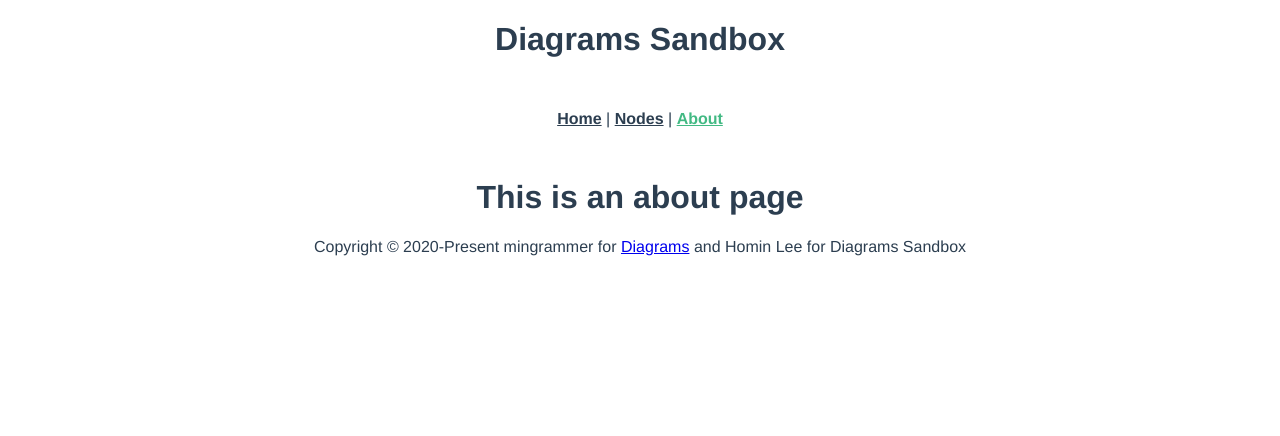
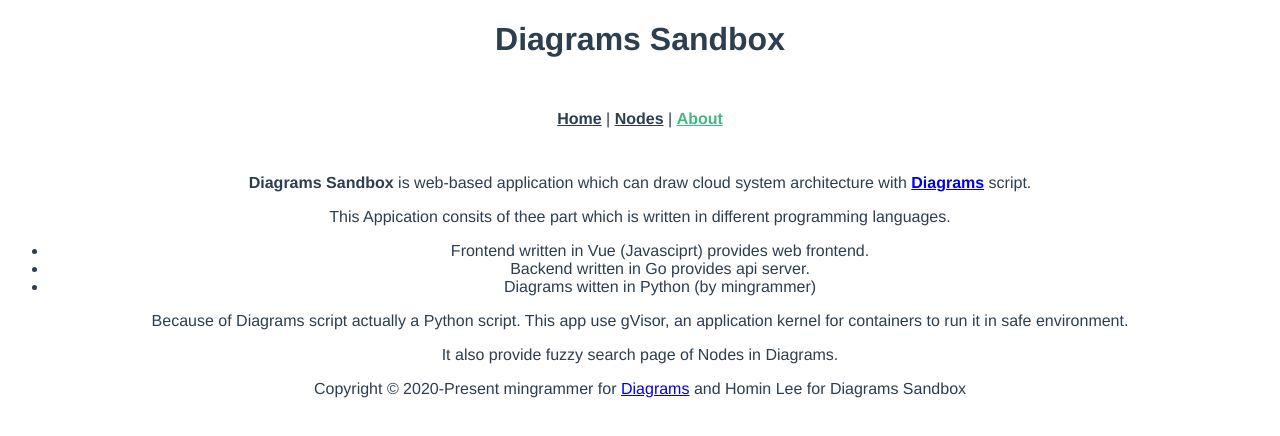
Before and after one commit to suapapa/diagrams_fe, a Vue app: page /about in a window 1280 px wide. Shown: the top 436 px of the page. Built offline with nearby package versions, Linux system fonts and the light colour scheme.

Commit message:
update About view

```diff
--- a/src/views/About.vue
+++ b/src/views/About.vue
@@ -1,5 +1,28 @@
 <template>
   <div class="about">
-    <h1>This is an about page</h1>
+    <p>
+    <b>Diagrams Sandbox </b>is web-based application which
+    can draw cloud system architecture with
+    <b><a href="https://diagrams.mingrammer.com/">Diagrams</a></b>
+    script.
+    </p>
+
+    <p>
+      This Appication consits of thee part which is written in different
+      programming languages.
+
+      <ul>
+        <li> Frontend written in Vue (Javasciprt) provides web frontend.</li>
+        <li> Backend written in Go provides api server.</li>
+        <li> Diagrams witten in Python (by mingrammer)</li>
+      </ul>
+    Because of Diagrams script actually a Python script. This app use
+    gVisor, an application kernel for containers
+    to run it in safe environment.
+    </p>
+
+    <p>
+    It also provide fuzzy search page of Nodes in Diagrams.
+    </p>
   </div>
 </template>
```
